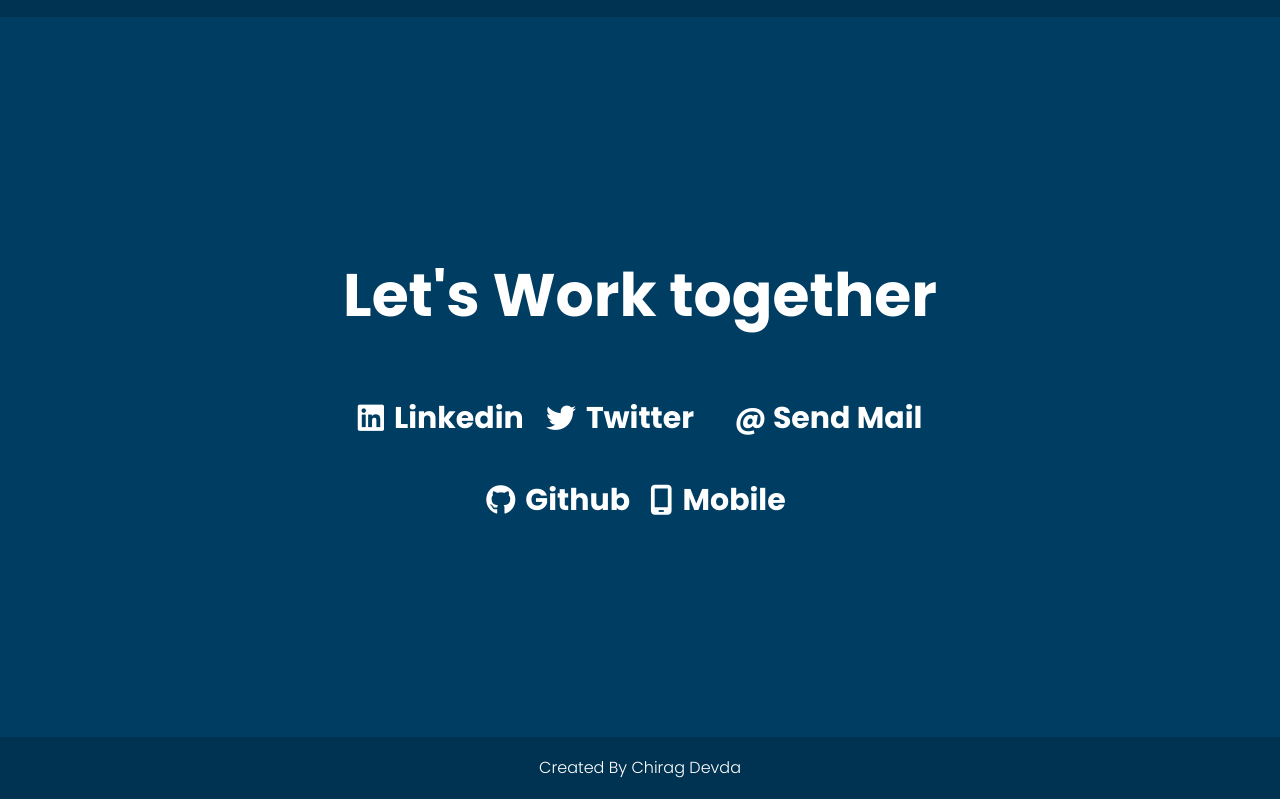
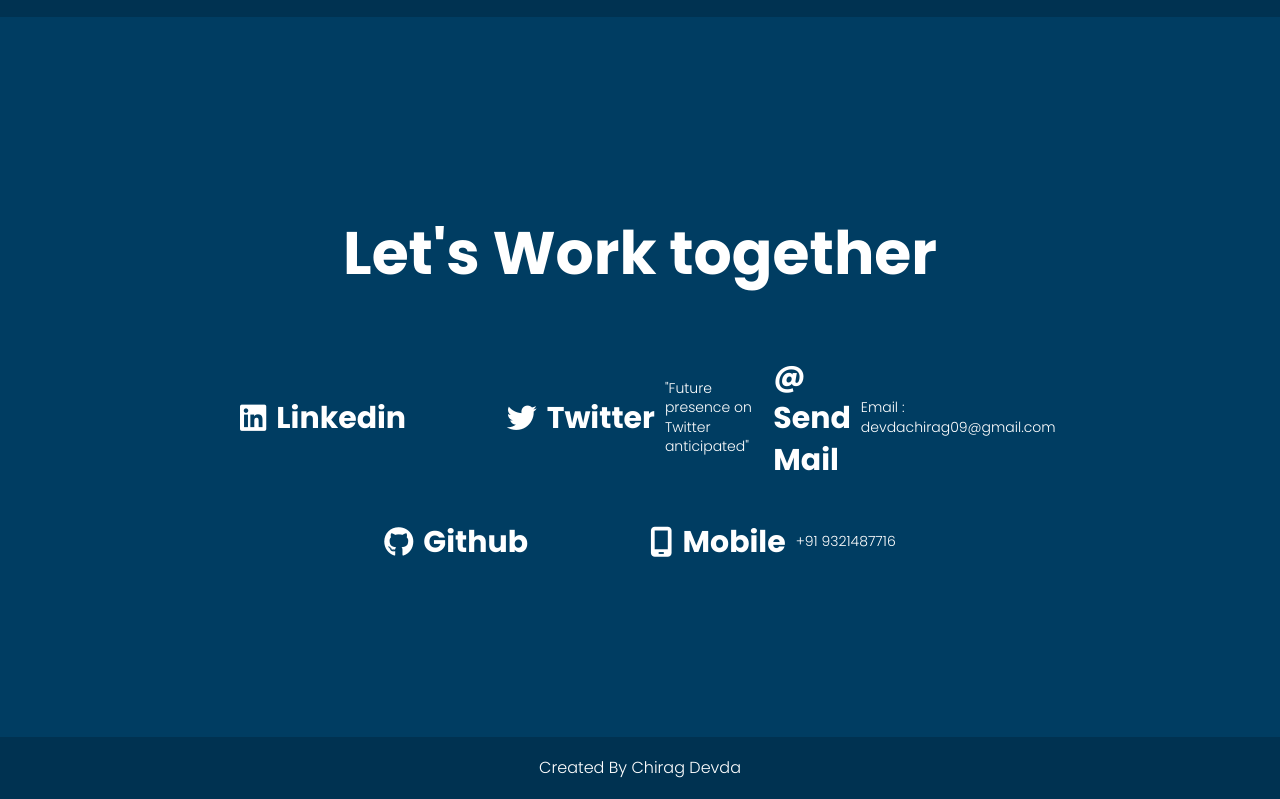
Before and after one commit to Chirag-Devda/HTML-CSS-Projects-, a plain HTML site: page index.html in a window 1280 px wide. Shown: the part 2443-3242 px from the top of the page. Drawn offline with nearby package versions, Linux system fonts and the light colour scheme.

Commit message:
changes for contact section

```diff
--- a/index.html
+++ b/index.html
@@ -183,24 +183,31 @@
           <div class="top_contact">
             <div class="contact_way">
               <i class="fab fa-linkedin"></i>
-              <h3>Linkedin</h3>
+              <a href=" https://www.linkedin.com/in/chirag-devda-805213290/">
+                <h3>Linkedin</h3>
+              </a>
             </div>
             <div class="contact_way">
               <i class="fab fa-twitter"></i>
-              <h3>Twitter</h3>
+              <h3 class="TwitterText">Twitter</h3>
+              <p class="twitter">"Future presence on Twitter anticipated"</p>
             </div>
             <div class="contact_way">
-              <h3>@ Send Mail</h3>
+              <h3 class="toggle">@ Send Mail</h3>
+              <p class="email">Email : devdachirag09@gmail.com</p>
             </div>
           </div>
           <div class="bottom_contact">
             <div class="contact_way">
               <i class="fab fa-github"></i>
-              <h3>Github</h3>
+              <a href="https://github.com/Chirag-Devda">
+                <h3>Github</h3>
+              </a>
             </div>
             <div class="contact_way">
               <i class="fa-solid fa-mobile-screen"></i>
-              <h3>Mobile</h3>
+              <h3 class="MobileText">Mobile</h3>
+              <p class="mobile">+91 9321487716</p>
             </div>
           </div>
         </div>
```
